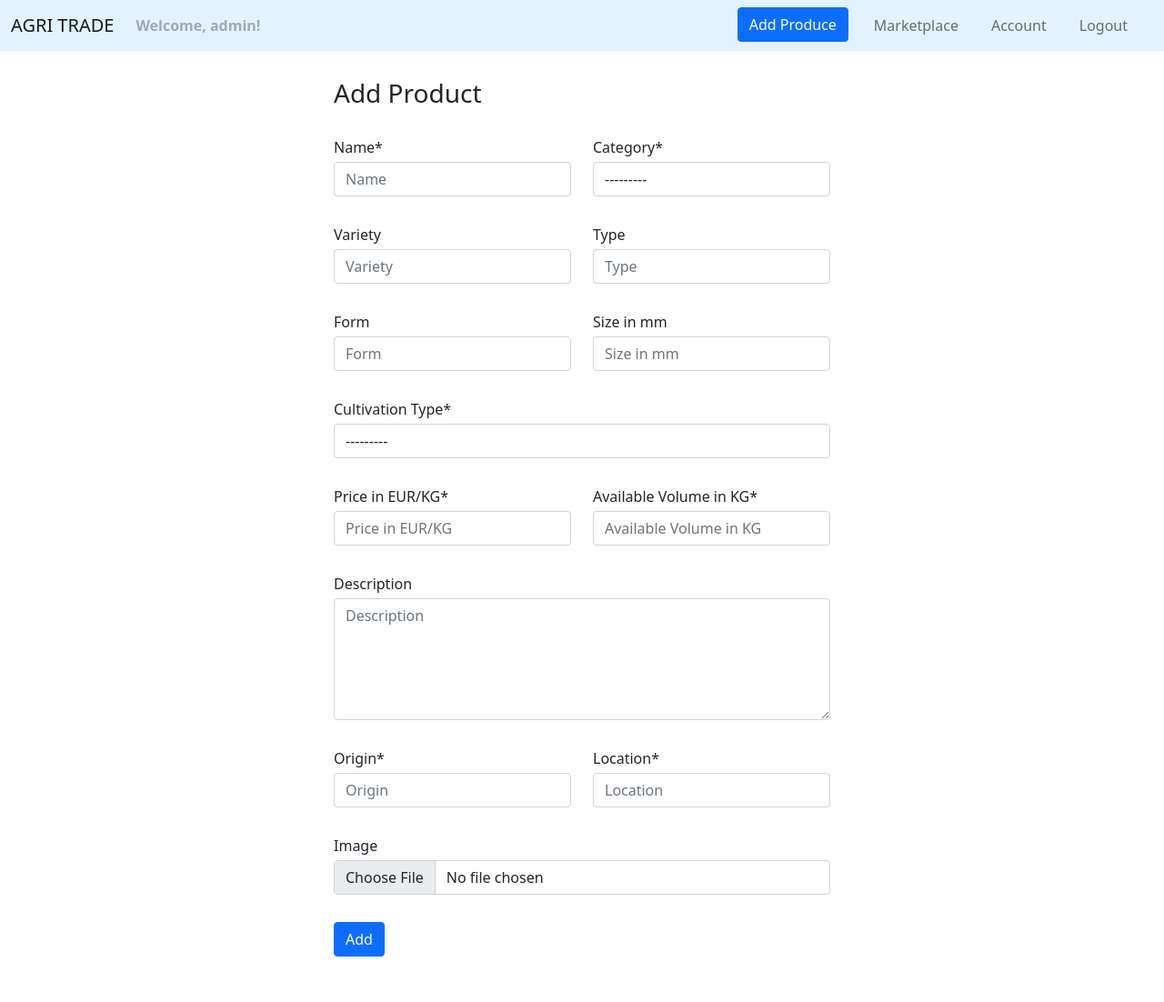
After one commit to erinbedri/Agri_Trade---django-project, a Django app: page /marketplace/product-add/ in a window 1280 px wide. The commit adds this page. Shown: the whole page at 91% size. Run offline with Django 4.2, Linux system fonts and the light colour scheme; a user stored in the database is signed in.

Commit message:
error messages for adding product

```diff
--- a/agri_trade/marketplace/forms.py
+++ b/agri_trade/marketplace/forms.py
@@ -0,0 +1,50 @@
+from django import forms
+
+from agri_trade.marketplace.models import Product
+
+
+class AddProductForm(forms.ModelForm):
+    class Meta:
+        model = Product
+        fields = (
+            'name', 'category', 'variety', 'type', 'form', 'size', 'cultivation_type', 'available_volume', 'price',
+            'description', 'origin', 'location', 'image')
+        widgets = {
+            'name': forms.TextInput(attrs={'class': 'form-control',
+                                           'placeholder': 'Name',
+                                           }),
+            'category': forms.Select(attrs={'class': 'form-control',
+                                            }),
+            'variety': forms.TextInput(attrs={'class': 'form-control',
+                                              'placeholder': 'Variety',
+                                              }),
+            'type': forms.TextInput(attrs={'class': 'form-control',
+                                           'placeholder': 'Type',
+                                           }),
+            'form': forms.TextInput(attrs={'class': 'form-control',
+                                           'placeholder': 'Form',
+                                           }),
+            'size': forms.TextInput(attrs={'class': 'form-control',
+                                           'placeholder': 'Size in mm',
+                                           }),
+            'cultivation_type': forms.Select(attrs={'class': 'form-control',
+                                                    }),
+            'available_volume': forms.NumberInput(attrs={'class': 'form-control',
+                                                         'placeholder': 'Available Volume in KG',
+                                                         }),
+            'price': forms.NumberInput(attrs={'class': 'form-control',
+                                              'placeholder': 'Price in EUR/KG',
+                                              }),
+            'description': forms.Textarea(attrs={'class': 'form-control',
+                                                 'placeholder': 'Description',
+                                                 'rows': 5,
+                                                 }),
+            'origin': forms.TextInput(attrs={'class': 'form-control',
+                                             'placeholder': 'Origin',
+                                             }),
+            'location': forms.TextInput(attrs={'class': 'form-control',
+                                               'placeholder': 'Location',
+                                               }),
+            'image': forms.FileInput(attrs={'class': 'form-control',
+                                            }),
+        }
--- /dev/null
+++ b/agri_trade/marketplace/templates/marketplace/add_product.html
@@ -0,0 +1,98 @@
+{% extends 'web/base.html' %}
+
+{% block content %}
+    <div class="container" style="margin-top: 30px; margin-bottom: 50px">
+        <div class="row justify-content-md-center">
+            <div class="col-md-6">
+                <h3>Add Product</h3>
+                <form method="post" action="{% url 'marketplace:add product' %}">
+                    {% csrf_token %}
+
+                    {% if form.errors %}
+                        {% for _, value in form.errors.items %}
+                            {{ value }}
+                        {% endfor %}
+                    {% endif %}
+
+                    <div class="row" style="margin-top: 30px">
+                        <div class="col">
+                            <label class="mb-1">Name*</label>
+                            {{ form.name }}
+                        </div>
+                        <div class="col">
+                            <label class="mb-1">Category*</label>
+                            {{ form.category }}
+                        </div>
+                    </div>
+
+                    <div class="row" style="margin-top: 30px">
+                        <div class="col">
+                            <label class="mb-1">Variety</label>
+                            {{ form.variety }}
+                        </div>
+                        <div class="col">
+                            <label class="mb-1">Type</label>
+                            {{ form.type }}
+                        </div>
+                    </div>
+
+                    <div class="row" style="margin-top: 30px">
+                        <div class="col">
+                            <label class="mb-1">Form</label>
+                            {{ form.form }}
+                        </div>
+                        <div class="col">
+                            <label class="mb-1">Size in mm</label>
+                            {{ form.size }}
+                        </div>
+                    </div>
+
+                    <div class="row" style="margin-top: 30px">
+                        <div class="col">
+                            <label class="mb-1">Cultivation Type*</label>
+                            {{ form.cultivation_type }}
+                        </div>
+                    </div>
+
+                    <div class="row" style="margin-top: 30px">
+                        <div class="col" {% if form.price.errors %} style="color: red" {% endif %}>
+                            <label class="mb-1">Price in EUR/KG*</label>
+                            {{ form.price }}
+                        </div>
+                        <div class="col" {% if form.available_volume.errors %} style="color: red" {% endif %}>
+                            <label class="mb-1" >Available Volume in KG*</label>
+                            {{ form.available_volume }}
+                        </div>
+                    </div>
+
+                    <div class="row" style="margin-top: 30px">
+                        <div class="col">
+                            <label class="mb-1">Description</label>
+                            {{ form.description }}
+                        </div>
+                    </div>
+
+                    <div class="row" style="margin-top: 30px">
+                        <div class="col">
+                            <label class="mb-1">Origin*</label>
+                            {{ form.origin }}
+                        </div>
+                        <div class="col">
+                            <label class="mb-1">Location*</label>
+                            {{ form.location }}
+                        </div>
+                    </div>
+
+                    <div class="row" style="margin-top: 30px">
+                        <div class="col">
+                            <label class="mb-1">Image</label>
+                            {{ form.image }}
+                        </div>
+                    </div>
+
+                    <button type="submit" style="margin-top: 30px" class="btn btn-primary">Add</button>
+                </form>
+            </div>
+        </div>
+    </div>
+{% endblock %}
--- a/agri_trade/marketplace/urls.py
+++ b/agri_trade/marketplace/urls.py
@@ -4,5 +4,6 @@ from agri_trade.marketplace import views
 
 urlpatterns = [
     path('', views.marketplace, name='marketplace'),
+    path('product-add/', views.add_product, name='add product'),
     path('product-details/<int:pk>', views.product_details, name='product details'),
 ]
--- a/agri_trade/marketplace/views.py
+++ b/agri_trade/marketplace/views.py
@@ -1,7 +1,9 @@
+from django.contrib import messages
 from django.contrib.auth.decorators import login_required
 from django.db.models import Q
-from django.shortcuts import render, get_object_or_404
+from django.shortcuts import render, get_object_or_404, redirect
 
+from agri_trade.marketplace.forms import AddProductForm
 from agri_trade.marketplace.models import Product
 
 
@@ -48,3 +50,25 @@ def product_details(request, pk):
     }
 
     return render(request, 'marketplace/product_details.html', context)
+
+
+@login_required
+def add_product(request):
+    if request.method == 'POST':
+        form = AddProductForm(request.POST, request.FILES)
+        if form.is_valid():
+            product = form.save(commit=False)
+            product.owner = request.user
+            product.save()
+            messages.success(request, 'Your produce was successfully added to the Marketplace!')
+            return redirect('marketplace:marketplace')
+        else:
+            messages.error(request, "Your product couldn't be added. Please fix the form below!")
+    else:
+        form = AddProductForm()
+
+    context = {
+        'form': form,
+    }
+
+    return render(request, 'marketplace/add_product.html', context)
--- a/agri_trade/web/templates/web/navigation.html
+++ b/agri_trade/web/templates/web/navigation.html
@@ -17,7 +17,7 @@
             <ul class="navbar-nav ms-auto">
                 {% if request.user.is_authenticated %}
                     <li class="nav-item" style="padding-right: 20px">
-                        <a class="btn btn-primary" href="#">Add Produce</a>
+                        <a class="btn btn-primary" href="{% url 'marketplace:add product' %}">Add Produce</a>
                     </li>
                     <li class="nav-item" style="padding-right: 20px">
                         <a class="nav-link" href="{% url 'marketplace:marketplace' %}">Marketplace</a>
```
Also changed, not shown: agri_trade/marketplace/templates/marketplace/product_details.html (+14 -6 lines), db.sqlite3, static/no_photo.jpg (added).
